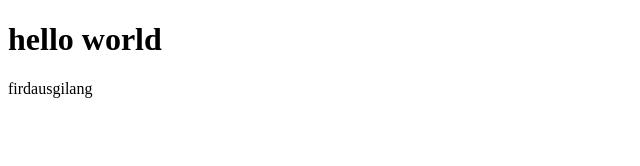
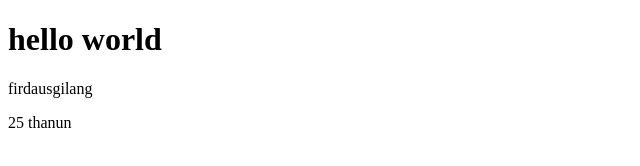
Before and after one commit to FirdausAgil/belajar-git, a plain HTML site: page index.html in a window 1280 px wide. Shown: the full height of the page, 0-640 px from the left. Drawn offline with Linux system fonts and the light colour scheme.

Commit message:
tambah umur

```diff
--- a/index.html
+++ b/index.html
@@ -8,5 +8,6 @@
 <body>
     <h1>hello world</h1>
     <p>firdausgilang</p>
+    <p>25 thanun</p>
 </body>
 </html>
```
